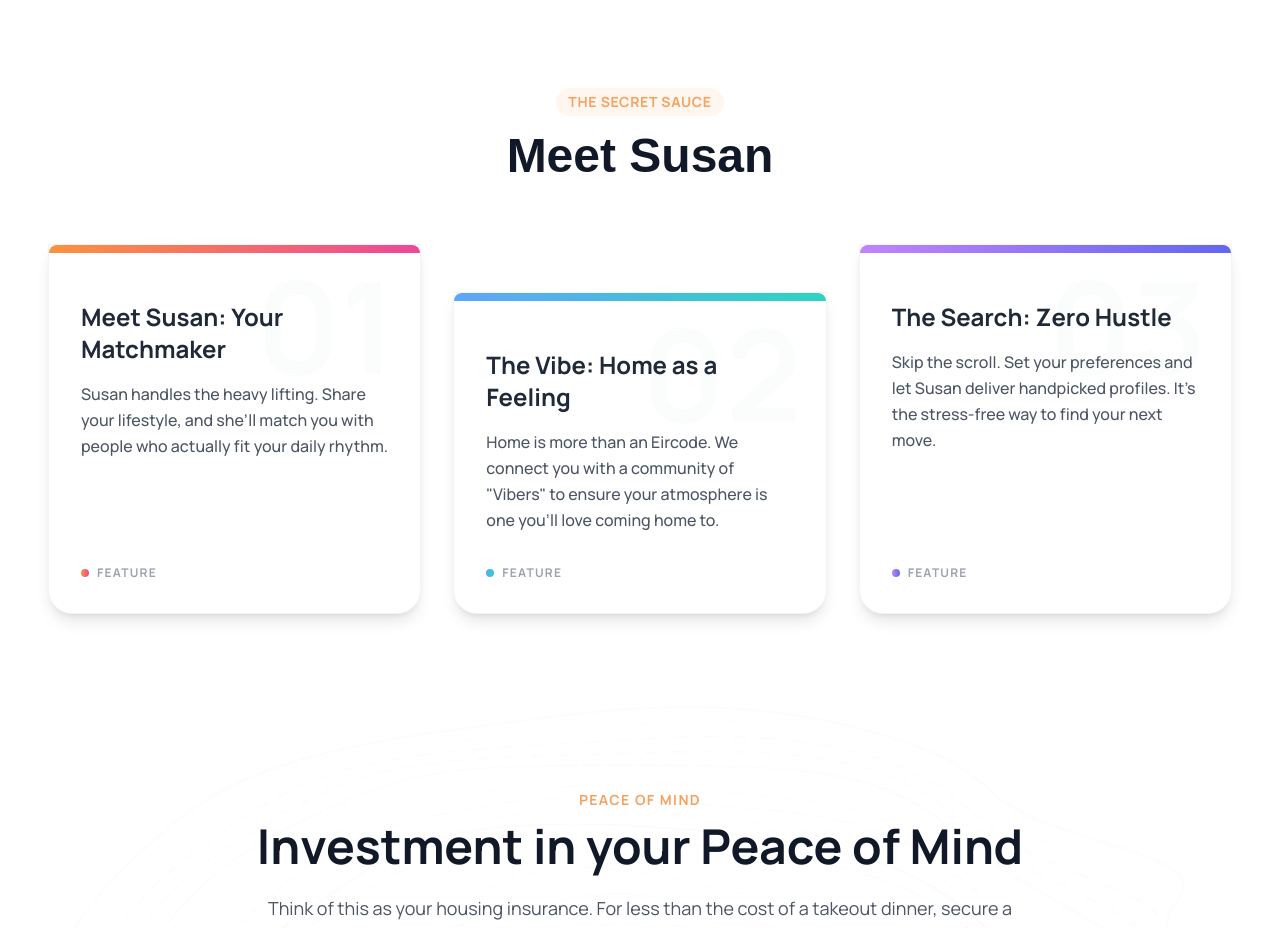
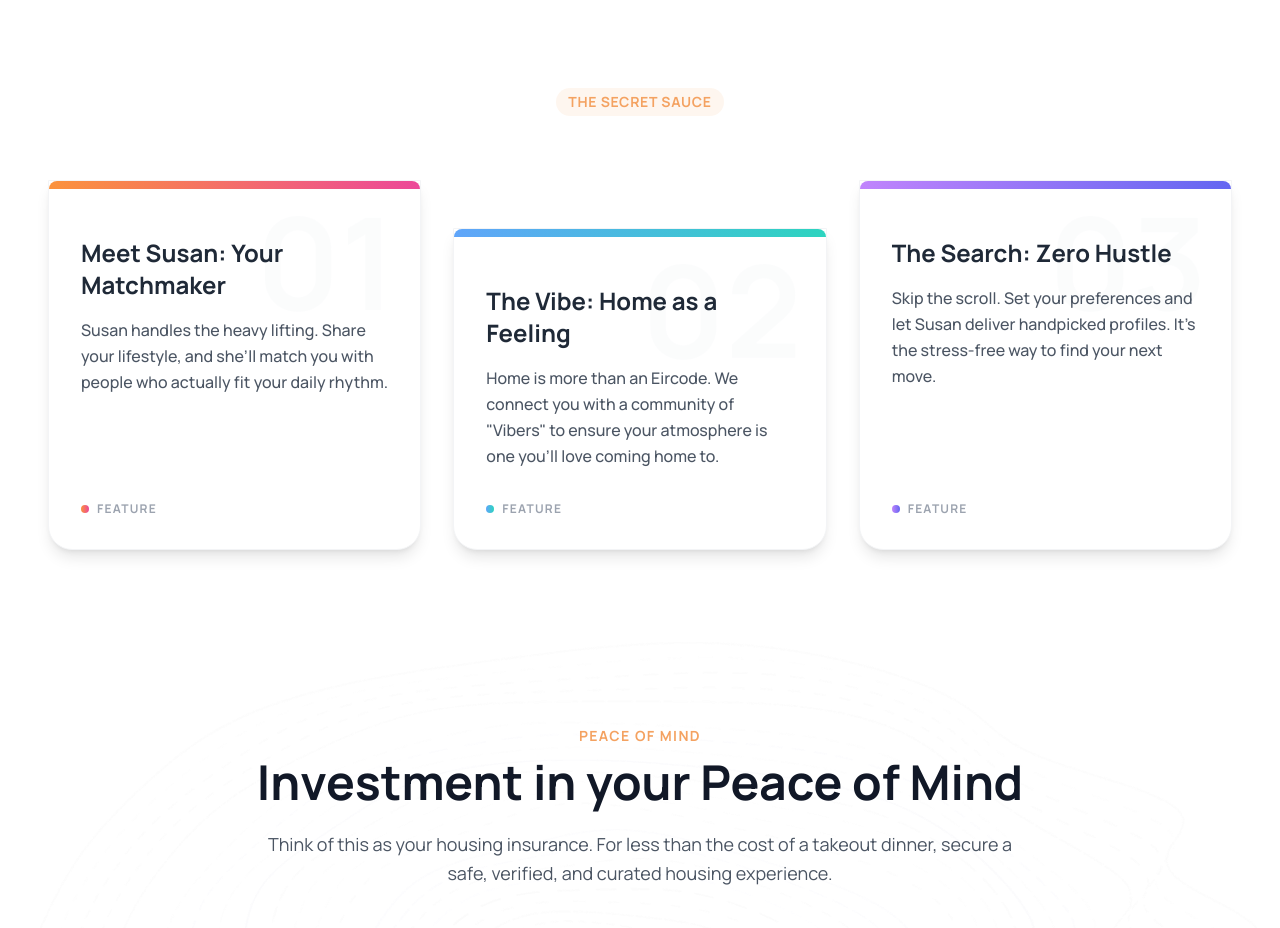
Before and after one commit to Juniour7/vibed, a React (Vite) app: page / in a window 1280 px wide. Shown: the part 2240-3168 px from the top of the page. Built offline with nearby package versions, Linux system fonts and the light colour scheme; a web font is replaced by a local one.

Commit message:
chore(meet susan):removed the SUsan title

```diff
--- a/src/components/landing/Benefits.tsx
+++ b/src/components/landing/Benefits.tsx
@@ -54,9 +54,6 @@ const Benefits = () => {
           <span className="inline-block py-1 px-3 rounded-full bg-[#F4A261]/10 text-[#F4A261] text-sm font-bold tracking-wider uppercase">
             The Secret Sauce
           </span>
-          <h1 className="font-sans text-4xl md:text-5xl font-bold text-gray-900 leading-tight">
-            Meet Susan
-          </h1>
         </motion.div>
 
         {/* Staggered Cards Layout */}
```
